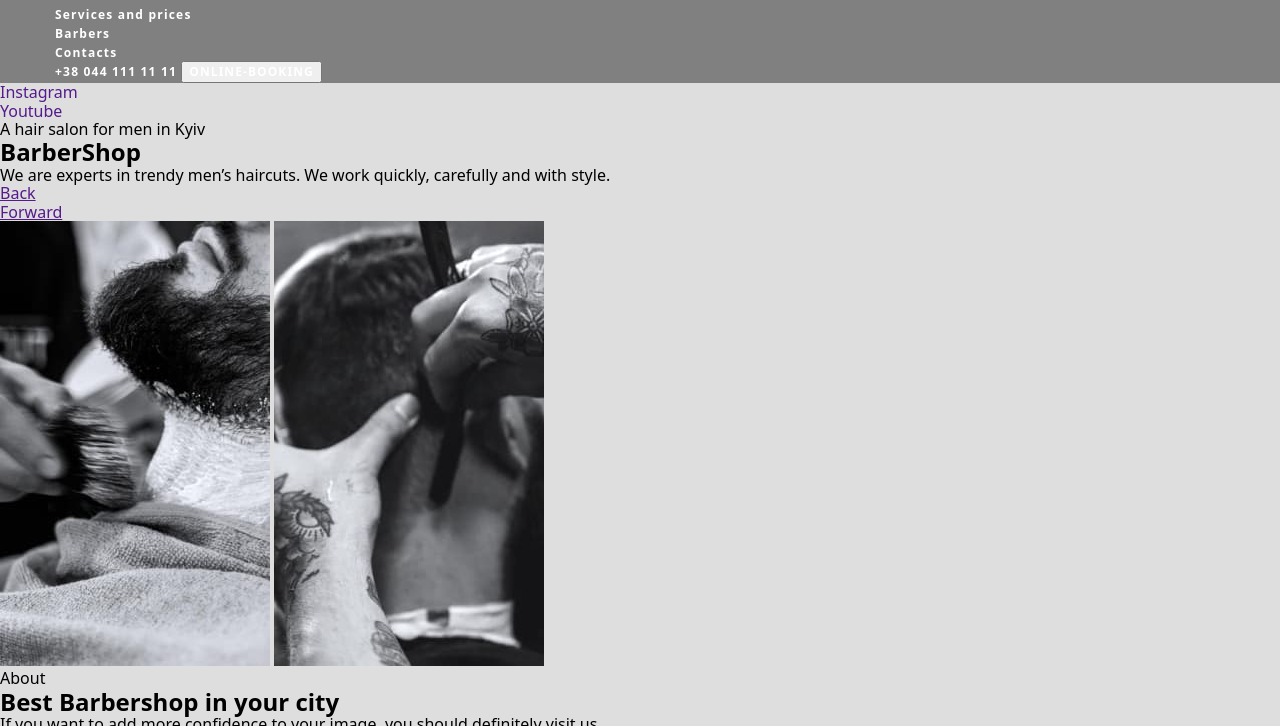
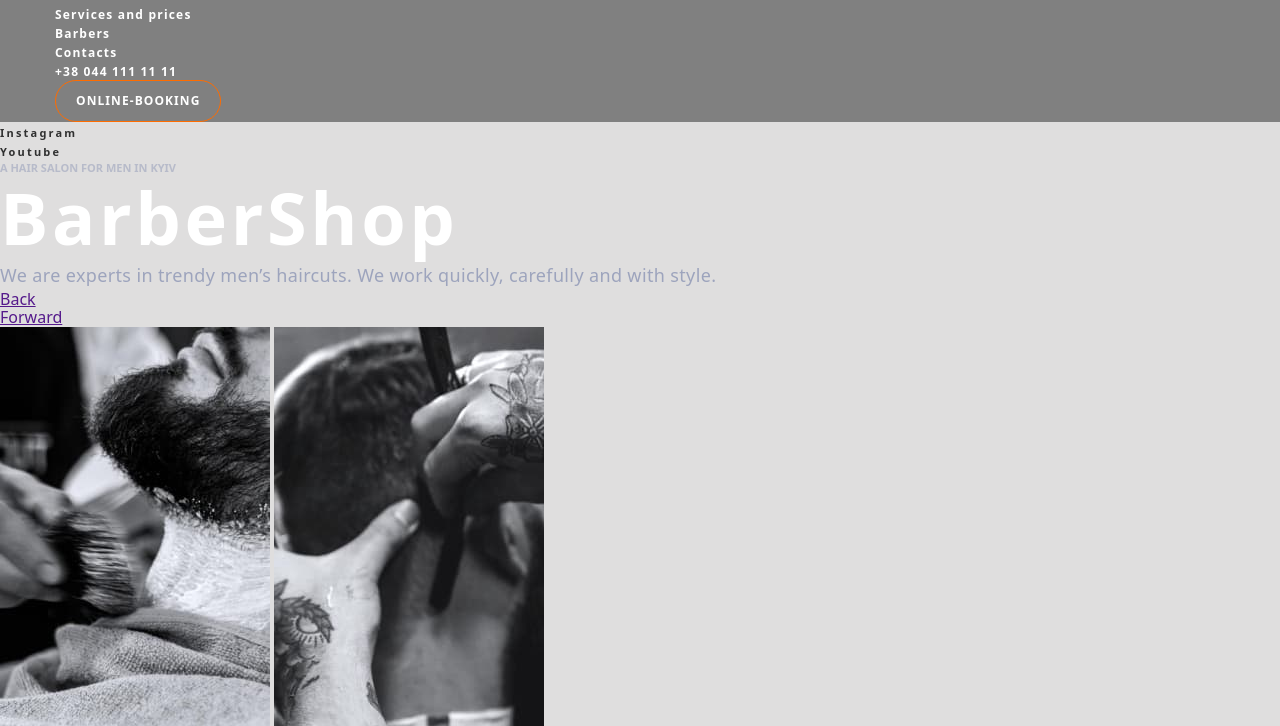
Before and after one commit to fsdev3/goit-barbshop-1, a plain HTML site: page index.html in a window 1280 px wide. Shown: the part 74-800 px from the top of the page. Drawn offline with nearby package versions, Linux system fonts and the light colour scheme.

Commit message:
button one

```diff
--- a/css/style.css
+++ b/css/style.css
@@ -2,6 +2,8 @@
   --primary-white-color: #ffffff;
   --accent-color: #ff6c00;
   --dark-color: #303030;
+  --grey-rgba: rgba(157, 164, 189, 0.6);
+  --grey-main: #9da4bd;
 }
 body {
   font-family: 'Open Sans', sans-serif;
@@ -14,34 +16,11 @@ body {
 .link {
   text-decoration: none;
 }
-/* .link:visited {
-  color: var(--dark-color);
-} */
 .list {
   list-style: none;
   padding: 0px;
   margin: 0px;
 }
-/* .button-order {
-  display: inline-block;
-  background: var(--logo-and-button-color);
-  font-family: inherit;
-  font-size: 16px;
-  font-weight: 500;
-  line-height: 1.5;
-  letter-spacing: 0.04em;
-  text-align: center;
-  color: var(--primary-white-color);
-  padding: 16px 32px;
-  box-shadow: 0px 4px 4px rgba(0, 0, 0, 0.15);
-  border-radius: 4px;
-  margin-top: 48px;
-  border: none;
-}
-.button-order:hover,
-.button-order:focus {
-  background: var(--accent-color);
-} */
 .pointer {
   cursor: pointer;
 }
@@ -51,10 +30,6 @@ body {
   max-width: 100%;
   height: auto;
 } */
-.navi-link:focus,
-.navi-link:hover {
-  color: var(--accent-color);
-}
 
 .header-navi {
 }
@@ -75,7 +50,10 @@ body {
   letter-spacing: 0.1em;
   color: var(--primary-white-color);
 }
-
+.navi-link:focus,
+.navi-link:hover {
+  color: var(--accent-color);
+}
 .navi-tel {
   font-weight: 600;
   font-size: 12px;
@@ -84,15 +62,52 @@ body {
   text-transform: uppercase;
   color: var(--primary-white-color);
 }
-
-.navi-btn {
+.button-one {
+  display: inline-block;
   font-family: inherit;
+  background-color: inherit;
   font-weight: 600;
   font-size: 12px;
   line-height: 1.33;
   letter-spacing: 0.09em;
   text-transform: uppercase;
+  padding: 12px 20px;
   color: var(--primary-white-color);
+  border: 1px solid var(--accent-color);
+  border-radius: 25px;
+}
+.button-one:hover,
+.button-one:focus {
+  background-color: var(--accent-color);
+}
+.social-link {
+  font-weight: 600;
+  font-size: 11px;
+  line-height: 1.36;
+  letter-spacing: 0.2em;
+  color: var(--dark-color);
+}
+/* hero */
+.small-text {
+  font-weight: 600;
+  font-size: 11px;
+  line-height: 15px;
+  text-transform: uppercase;
+  color: var(--grey-rgba);
+}
+.hero-title {
+  font-weight: 700;
+  font-size: 72px;
+  line-height: 1.18;
+  letter-spacing: 0.05em;
+  color: var(--primary-white-color);
+}
+.hero-text {
+  font-weight: 400;
+  font-size: 18px;
+  line-height: 1.67;
+  letter-spacing: 0.02em;
+  color: var(--grey-main);
 }
 /* reset styles */
 ul {
--- a/index.html
+++ b/index.html
@@ -44,7 +44,11 @@
           </ul>
         </nav>
         <a class="navi-tel link" href="tel:+380441111111">+38 044 111 11 11</a>
-        <button class="navi-btn pointer" type="button">Online-booking</button>
+        <div>
+          <button class="button-one pointer" type="button">
+            Online-booking
+          </button>
+        </div>
       </div>
     </header>
     <main>
@@ -70,9 +74,9 @@
             >
           </li>
         </ul>
-        <p>A hair salon for men in Kyiv</p>
-        <h1>BarberShop</h1>
-        <p>
+        <p class="small-text">A hair salon for men in Kyiv</p>
+        <h1 class="hero-title">BarberShop</h1>
+        <p class="hero-text">
           We are experts in trendy men’s haircuts. We work quickly, carefully
           and with style.
         </p>
```
